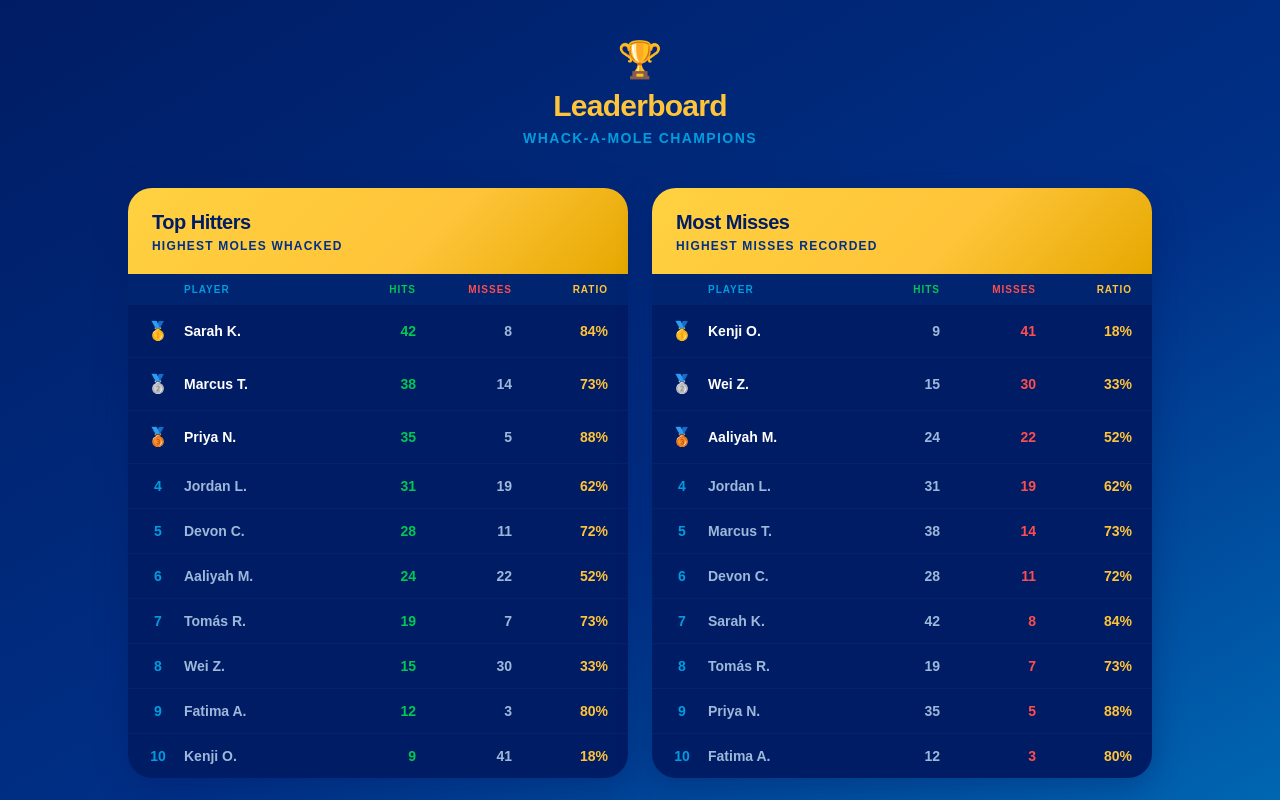
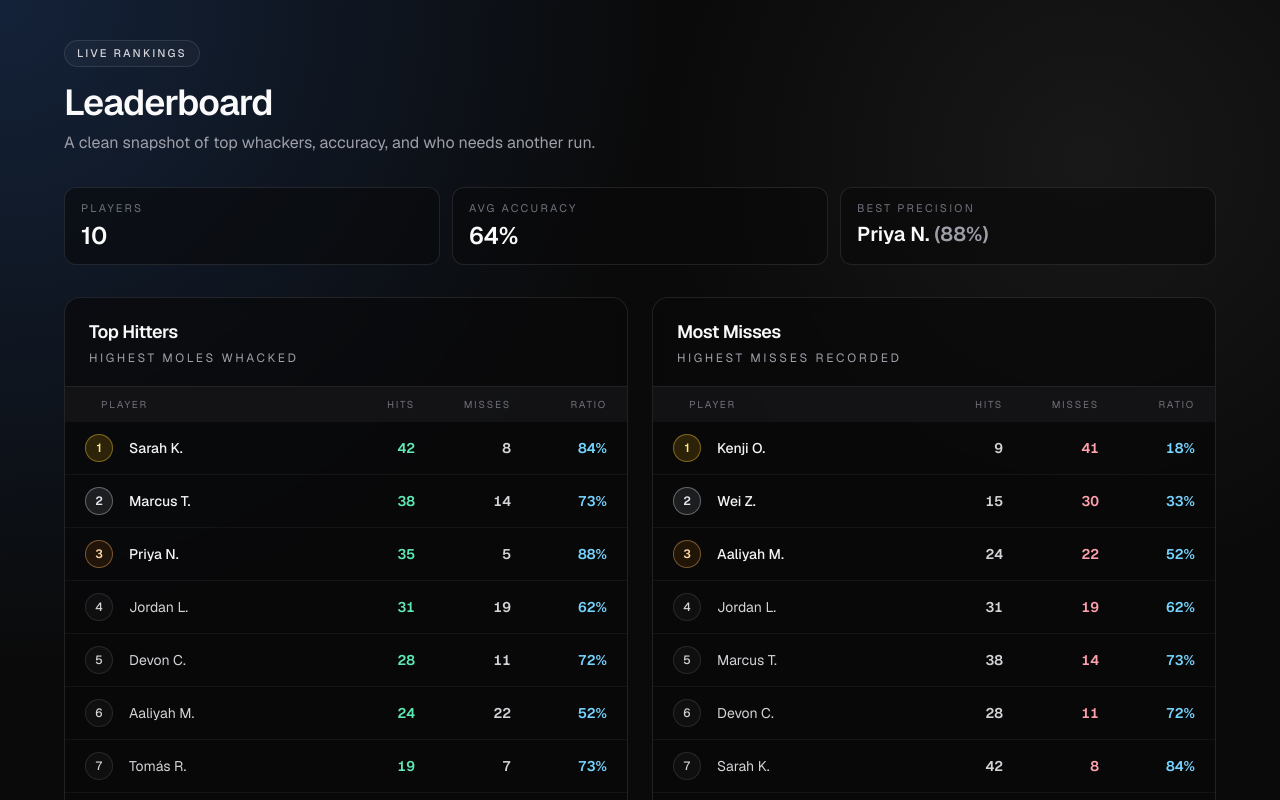
Before and after one commit to paypaldev/talk-websockets-whack-a-mole, a Next.js app: page /leaderboard in a window 1280 px wide. Shown: the top 800 px of the page. Built offline with nearby package versions, Linux system fonts and the light colour scheme.

Commit message:
feat: redesign

```diff
--- a/app/components/whack-a-mole/EndScreen.tsx
+++ b/app/components/whack-a-mole/EndScreen.tsx
@@ -18,61 +18,50 @@ export function EndScreen({ score, misses, onRestart }: EndScreenProps) {
   const accuracy = total === 0 ? 0 : Math.round((score / total) * 100)
 
   return (
-    <div className="flex flex-col items-center gap-5 py-10 px-6 text-center bg-[#001C64]">
+    <div className="flex flex-col items-center gap-5 bg-zinc-950/30 px-6 py-9 text-center">
       <div
-        className="text-5xl"
+        className="text-4xl"
         style={{ animation: 'mole-appear 0.4s cubic-bezier(0.34,1.56,0.64,1) forwards' }}
       >
         {emoji}
       </div>
 
       <div>
-        <h2 className="text-2xl font-black text-[#FFC439] mb-1">Time&apos;s Up!</h2>
-        <p className="text-[#009CDE] text-sm">{label}</p>
+        <h2 className="mb-1 text-2xl font-semibold tracking-tight text-zinc-100">Time&apos;s Up</h2>
+        <p className="text-sm text-zinc-400">{label}</p>
       </div>
 
-      {/* Score display */}
       <div
-        className="flex flex-col items-center gap-1 rounded-2xl py-5 px-10"
-        style={{
-          background: 'linear-gradient(180deg, #FFD140 0%, #FFC439 60%, #E5A800 100%)',
-          animation: 'mole-appear 0.5s 0.1s cubic-bezier(0.34,1.56,0.64,1) both',
-          boxShadow: '0 6px 24px rgba(255,196,57,0.4)',
-        }}
+        className="flex flex-col items-center gap-1 rounded-xl border border-white/10 bg-white/3 px-10 py-5"
+        style={{ animation: 'mole-appear 0.5s 0.1s cubic-bezier(0.34,1.56,0.64,1) both' }}
       >
-        <span className="text-6xl font-black text-[#001C64] tabular-nums">{score}</span>
-        <span className="text-sm font-bold text-[#003087] uppercase tracking-widest">
+        <span className="text-6xl font-semibold tabular-nums text-zinc-100">{score}</span>
+        <span className="text-[11px] uppercase tracking-[0.2em] text-zinc-400">
           moles whacked
         </span>
       </div>
 
-      {/* Hit/miss breakdown */}
       <div
-        className="w-full flex divide-x divide-[#003087] border border-[#003087] rounded-2xl overflow-hidden"
+        className="flex w-full divide-x divide-white/10 overflow-hidden rounded-xl border border-white/10 bg-white/3"
         style={{ animation: 'mole-appear 0.5s 0.2s cubic-bezier(0.34,1.56,0.64,1) both' }}
       >
-        <div className="flex-1 flex flex-col items-center py-3">
-          <span className="text-2xl font-black text-[#00C853] tabular-nums">{score}</span>
-          <span className="text-xs text-[#009CDE] uppercase tracking-widest">Hits</span>
+        <div className="flex flex-1 flex-col items-center py-3">
+          <span className="text-2xl font-semibold tabular-nums text-emerald-300">{score}</span>
+          <span className="text-[10px] uppercase tracking-[0.18em] text-zinc-400">Hits</span>
         </div>
-        <div className="flex-1 flex flex-col items-center py-3">
-          <span className="text-2xl font-black text-[#ff4d4d] tabular-nums">{misses}</span>
-          <span className="text-xs text-[#009CDE] uppercase tracking-widest">Misses</span>
+        <div className="flex flex-1 flex-col items-center py-3">
+          <span className="text-2xl font-semibold tabular-nums text-rose-300">{misses}</span>
+          <span className="text-[10px] uppercase tracking-[0.18em] text-zinc-400">Misses</span>
         </div>
-        <div className="flex-1 flex flex-col items-center py-3">
-          <span className="text-2xl font-black text-[#FFC439] tabular-nums">{accuracy}%</span>
-          <span className="text-xs text-[#009CDE] uppercase tracking-widest">Accuracy</span>
+        <div className="flex flex-1 flex-col items-center py-3">
+          <span className="text-2xl font-semibold tabular-nums text-sky-300">{accuracy}%</span>
+          <span className="text-[10px] uppercase tracking-[0.18em] text-zinc-400">Accuracy</span>
         </div>
       </div>
 
       <button
         onClick={onRestart}
-        className="px-10 py-3.5 font-black rounded-full text-lg active:scale-95 transition-all"
-        style={{
-          background: 'linear-gradient(180deg, #FFD140 0%, #FFC439 60%, #E5A800 100%)',
-          color: '#001C64',
-          boxShadow: '0 4px 14px rgba(255,196,57,0.45)',
-        }}
+        className="inline-flex items-center rounded-lg border border-white/15 bg-white/3 px-8 py-3 text-base font-semibold text-zinc-100 transition-colors hover:bg-white/9 active:scale-[0.98]"
       >
         Play Again
       </button>
--- a/app/components/whack-a-mole/WhackAMole.tsx
+++ b/app/components/whack-a-mole/WhackAMole.tsx
@@ -11,15 +11,16 @@ export function WhackAMole() {
     useGameEngine()
 
   return (
-    <div className="w-full max-w-sm mx-auto rounded-2xl overflow-hidden shadow-2xl bg-white select-none">
-      {/* Header */}
-      <div
-        className="px-4 py-3 flex items-center gap-3"
-        style={{ background: 'linear-gradient(90deg, #001C64 0%, #003087 100%)' }}
-      >
+    <div className="relative z-10 mx-auto w-full max-w-sm select-none overflow-hidden rounded-2xl border border-white/10 bg-zinc-950/75 shadow-[0_24px_64px_rgba(0,0,0,0.55)] backdrop-blur-sm">
+      <div className="flex items-center justify-between border-b border-white/10 px-4 py-3.5">
+        <div className="flex items-center gap-3">
         {/* eslint-disable-next-line @next/next/no-img-element */}
-        <img src="/paypal-logo.svg" alt="PayPal" className="w-9 h-9" />
-        <h1 className="text-white font-black text-xl tracking-tight">Whack-a-Mole</h1>
+          <img src="/paypal-logo.svg" alt="PayPal" className="h-8 w-8" />
+          <h1 className="text-lg font-semibold tracking-tight text-zinc-100">Whack-a-Mole</h1>
+        </div>
+        <span className="rounded-full border border-white/10 bg-white/3 px-2.5 py-1 text-[10px] font-medium uppercase tracking-[0.18em] text-zinc-400">
+          Arcade
+        </span>
       </div>
 
       {gameState === 'idle' && <StartScreen onStart={startGame} />}
--- a/app/globals.css
+++ b/app/globals.css
@@ -30,7 +30,7 @@
 body {
   background: var(--background);
   color: var(--foreground);
-  font-family: Arial, Helvetica, sans-serif;
+  font-family: var(--font-geist-sans), sans-serif;
 }
 
 @keyframes mole-appear {
--- a/app/leaderboard/page.tsx
+++ b/app/leaderboard/page.tsx
@@ -25,15 +25,46 @@ function ratio(hits: number, misses: number): string {
   return `${Math.round((hits / total) * 100)}%`;
 }
 
+function ratioValue(hits: number, misses: number): number {
+  const total = hits + misses;
+  if (total === 0) return 0;
+  return Math.round((hits / total) * 100);
+}
+
 const byHits = [...MOCK_RESULTS].sort((a, b) => b.hits - a.hits);
 const byMisses = [...MOCK_RESULTS].sort((a, b) => b.misses - a.misses);
+const averageAccuracy = Math.round(
+  MOCK_RESULTS.reduce((sum, player) => sum + ratioValue(player.hits, player.misses), 0) /
+    MOCK_RESULTS.length,
+);
+const bestAccuracy = [...MOCK_RESULTS].sort(
+  (a, b) => ratioValue(b.hits, b.misses) - ratioValue(a.hits, a.misses),
+)[0];
 
 function RankBadge({ rank }: { rank: number }) {
-  if (rank === 1) return <span className="text-lg">🥇</span>;
-  if (rank === 2) return <span className="text-lg">🥈</span>;
-  if (rank === 3) return <span className="text-lg">🥉</span>;
+  if (rank === 1) {
     return (
-    <span className="text-sm font-bold text-[#009CDE] tabular-nums w-5 text-center">
+      <span className="grid size-7 place-items-center rounded-full border border-amber-300/40 bg-amber-400/15 text-xs font-semibold text-amber-200">
+        1
+      </span>
+    );
+  }
+  if (rank === 2) {
+    return (
+      <span className="grid size-7 place-items-center rounded-full border border-slate-300/40 bg-slate-300/10 text-xs font-semibold text-slate-200">
+        2
+      </span>
+    );
+  }
+  if (rank === 3) {
+    return (
+      <span className="grid size-7 place-items-center rounded-full border border-orange-300/40 bg-orange-400/10 text-xs font-semibold text-orange-200">
+        3
+      </span>
+    );
+  }
+  return (
+    <span className="grid size-7 place-items-center rounded-full border border-white/10 bg-white/3 text-xs font-medium text-zinc-300 tabular-nums">
       {rank}
     </span>
   );
@@ -51,84 +82,61 @@ function LeaderboardTable({
   highlightColumn: "hits" | "misses";
 }) {
   return (
-    <section
-      className="w-full rounded-3xl overflow-hidden"
-      style={{ boxShadow: "0 8px 32px rgba(0,28,100,0.4)" }}
-    >
-      {/* Header */}
-      <div
-        className="px-6 py-5"
-        style={{
-          background:
-            "linear-gradient(135deg, #FFD140 0%, #FFC439 60%, #E5A800 100%)",
-        }}
-      >
-        <h2 className="text-xl font-black text-[#001C64] tracking-tight">{title}</h2>
-        <p className="text-xs font-semibold text-[#003087] uppercase tracking-widest mt-0.5">
+    <section className="w-full overflow-hidden rounded-2xl border border-white/10 bg-zinc-950/70 backdrop-blur-sm">
+      <div className="border-b border-white/10 px-6 py-5">
+        <h2 className="text-lg font-semibold tracking-tight text-zinc-50">{title}</h2>
+        <p className="mt-1 text-xs uppercase tracking-[0.22em] text-zinc-400">
           {subtitle}
         </p>
       </div>
 
-      {/* Column headers */}
-      <div
-        className="grid grid-cols-[auto_1fr_repeat(3,minmax(0,5rem))] gap-x-4 px-5 py-2"
-        style={{ background: "#002470" }}
-      >
-        <span className="text-[10px] font-bold text-[#009CDE] uppercase tracking-widest w-5" />
-        <span className="text-[10px] font-bold text-[#009CDE] uppercase tracking-widest">
+      <div className="grid grid-cols-[auto_1fr_repeat(3,minmax(0,5rem))] gap-x-4 bg-zinc-900/70 px-5 py-2.5">
+        <span className="text-[10px] uppercase tracking-[0.18em] text-zinc-500" />
+        <span className="text-[10px] uppercase tracking-[0.18em] text-zinc-500">
           Player
         </span>
-        <span className="text-[10px] font-bold text-[#00C853] uppercase tracking-widest text-right">
+        <span className="text-right text-[10px] uppercase tracking-[0.18em] text-zinc-500">
           Hits
         </span>
-        <span className="text-[10px] font-bold text-[#ff4d4d] uppercase tracking-widest text-right">
+        <span className="text-right text-[10px] uppercase tracking-[0.18em] text-zinc-500">
           Misses
         </span>
-        <span className="text-[10px] font-bold text-[#FFC439] uppercase tracking-widest text-right">
+        <span className="text-right text-[10px] uppercase tracking-[0.18em] text-zinc-500">
           Ratio
         </span>
       </div>
 
-      {/* Rows */}
-      <div className="divide-y divide-[#002470]" style={{ background: "#001C64" }}>
+      <div className="divide-y divide-white/5 bg-zinc-950/50">
         {rows.map((player, i) => {
-          const isHighlighted = i < 3;
+          const topThree = i < 3;
           return (
             <div
               key={player.name}
-              className={`grid grid-cols-[auto_1fr_repeat(3,minmax(0,5rem))] gap-x-4 items-center px-5 py-3 transition-colors ${
-                isHighlighted ? "bg-[#001C64]" : ""
-              }`}
+              className="grid grid-cols-[auto_1fr_repeat(3,minmax(0,5rem))] items-center gap-x-4 px-5 py-3 transition-colors hover:bg-white/3"
             >
-              <div className="flex items-center justify-center w-5">
+              <div className="flex items-center justify-center">
                 <RankBadge rank={i + 1} />
               </div>
               <span
-                className={`text-sm font-semibold truncate ${
-                  isHighlighted ? "text-white" : "text-[#9DB8D9]"
-                }`}
+                className={`truncate text-sm ${topThree ? "font-medium text-zinc-100" : "text-zinc-300"}`}
               >
                 {player.name}
               </span>
               <span
-                className={`text-sm font-bold tabular-nums text-right ${
-                  highlightColumn === "hits"
-                    ? "text-[#00C853]"
-                    : "text-[#9DB8D9]"
+                className={`text-right text-sm font-semibold tabular-nums ${
+                  highlightColumn === "hits" ? "text-emerald-300" : "text-zinc-300"
                 }`}
               >
                 {player.hits}
               </span>
               <span
-                className={`text-sm font-bold tabular-nums text-right ${
-                  highlightColumn === "misses"
-                    ? "text-[#ff4d4d]"
-                    : "text-[#9DB8D9]"
+                className={`text-right text-sm font-semibold tabular-nums ${
+                  highlightColumn === "misses" ? "text-rose-300" : "text-zinc-300"
                 }`}
               >
                 {player.misses}
               </span>
-              <span className="text-sm font-bold tabular-nums text-right text-[#FFC439]">
+              <span className="text-right text-sm font-semibold tabular-nums text-sky-300">
                 {ratio(player.hits, player.misses)}
               </span>
             </div>
@@ -141,26 +149,45 @@ function LeaderboardTable({
 
 export default function LeaderboardPage() {
   return (
-    <main
-      className="flex flex-1 flex-col items-center gap-10 px-4 py-10"
-      style={{
-        background:
-          "linear-gradient(150deg, #001C64 0%, #003087 55%, #0070BA 100%)",
-        minHeight: "100vh",
-      }}
-    >
-      {/* Page title */}
-      <div className="text-center">
-        <p className="text-4xl mb-2">🏆</p>
-        <h1 className="text-3xl font-black text-[#FFC439] tracking-tight">
+    <main className="relative min-h-screen overflow-hidden bg-[#0a0a0a] px-4 py-10 text-zinc-100 sm:px-6 lg:px-8">
+      <div className="pointer-events-none absolute inset-0 bg-[radial-gradient(circle_at_top_left,rgba(59,130,246,0.2),transparent_40%),radial-gradient(circle_at_85%_15%,rgba(255,255,255,0.06),transparent_30%)]" />
+
+      <div className="relative mx-auto flex w-full max-w-6xl flex-col gap-8">
+        <header className="space-y-4">
+          <span className="inline-flex w-fit items-center gap-2 rounded-full border border-white/10 bg-white/3 px-3 py-1 text-[11px] font-medium uppercase tracking-[0.2em] text-zinc-300">
+            Live Rankings
+          </span>
+
+          <div className="flex flex-col gap-2 sm:flex-row sm:items-end sm:justify-between">
+            <div>
+              <h1 className="text-3xl font-semibold tracking-tight text-zinc-50 sm:text-4xl">
                 Leaderboard
               </h1>
-        <p className="text-[#009CDE] text-sm mt-1 uppercase tracking-widest font-semibold">
-          Whack-a-Mole Champions
+              <p className="mt-2 max-w-xl text-sm text-zinc-400 sm:text-base">
+                A clean snapshot of top whackers, accuracy, and who needs another run.
               </p>
             </div>
+          </div>
+        </header>
 
-      <div className="w-full max-w-5xl grid grid-cols-1 md:grid-cols-2 gap-6">
+        <section className="grid grid-cols-1 gap-3 sm:grid-cols-3">
+          <div className="rounded-xl border border-white/10 bg-zinc-950/60 px-4 py-3">
+            <p className="text-[11px] uppercase tracking-[0.2em] text-zinc-500">Players</p>
+            <p className="mt-1 text-2xl font-semibold text-zinc-50">{MOCK_RESULTS.length}</p>
+          </div>
+          <div className="rounded-xl border border-white/10 bg-zinc-950/60 px-4 py-3">
+            <p className="text-[11px] uppercase tracking-[0.2em] text-zinc-500">Avg Accuracy</p>
+            <p className="mt-1 text-2xl font-semibold text-zinc-50">{averageAccuracy}%</p>
+          </div>
+          <div className="rounded-xl border border-white/10 bg-zinc-950/60 px-4 py-3">
+            <p className="text-[11px] uppercase tracking-[0.2em] text-zinc-500">Best Precision</p>
+            <p className="mt-1 text-xl font-semibold text-zinc-50">
+              {bestAccuracy.name} <span className="text-zinc-400">({ratio(bestAccuracy.hits, bestAccuracy.misses)})</span>
+            </p>
+          </div>
+        </section>
+
+        <div className="grid w-full grid-cols-1 gap-6 lg:grid-cols-2">
           <LeaderboardTable
             title="Top Hitters"
             subtitle="Highest moles whacked"
@@ -176,17 +203,15 @@ export default function LeaderboardPage() {
           />
         </div>
 
+        <div>
           <Link
             href="/"
-        className="mt-2 px-8 py-3 rounded-full font-black text-sm uppercase tracking-widest text-[#001C64] transition-opacity hover:opacity-90 active:opacity-75"
-        style={{
-          background:
-            "linear-gradient(180deg, #FFD140 0%, #FFC439 60%, #E5A800 100%)",
-          boxShadow: "0 4px 16px rgba(255,196,57,0.4)",
-        }}
+            className="inline-flex items-center rounded-lg border border-white/15 bg-white/3 px-5 py-2.5 text-sm font-medium text-zinc-100 transition-colors hover:bg-white/9"
           >
             Play Again
           </Link>
+        </div>
+      </div>
     </main>
   );
 }
--- a/app/page.tsx
+++ b/app/page.tsx
@@ -2,10 +2,8 @@ import { WhackAMole } from "./components/whack-a-mole/WhackAMole";
 
 export default function Home() {
   return (
-    <main
-      className="flex flex-1 items-center justify-center p-4"
-      style={{ background: 'linear-gradient(150deg, #001C64 0%, #003087 55%, #0070BA 100%)' }}
-    >
+    <main className="relative flex flex-1 items-center justify-center overflow-hidden bg-[#0a0a0a] p-4 sm:p-6">
+      <div className="pointer-events-none absolute inset-0 bg-[radial-gradient(circle_at_top_left,rgba(59,130,246,0.18),transparent_40%),radial-gradient(circle_at_85%_15%,rgba(255,255,255,0.06),transparent_30%)]" />
       <WhackAMole />
     </main>
   );
```
Also changed, not shown: app/components/whack-a-mole/GameBoard.tsx (+1 -7 lines), app/components/whack-a-mole/GameStats.tsx (+14 -19 lines), app/components/whack-a-mole/Hole.tsx (+7 -6 lines), app/components/whack-a-mole/StartScreen.tsx (+15 -24 lines). Lines whose indentation alone changed are shown as unchanged.
